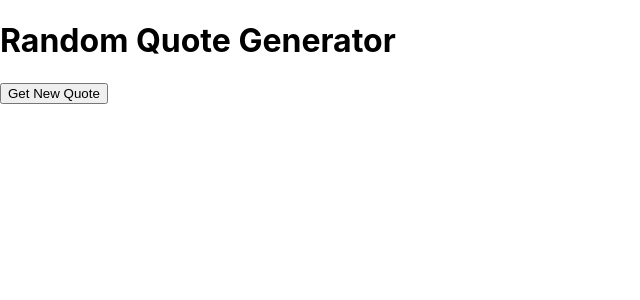
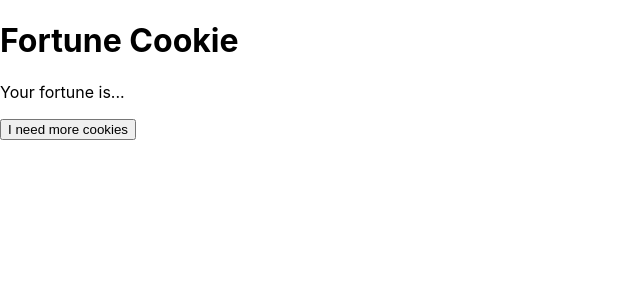
Before and after one commit to nataliethomas04/automation-project, a React (Create React App) app: page / in a window 1280 px wide. Shown: the top 300 px of the page, without its empty margins (0-640 px from the left). Built offline with nearby package versions, Linux system fonts and the light colour scheme; no server answers.

Commit message:
testing deployment

```diff
--- a/src/App.js
+++ b/src/App.js
@@ -15,9 +15,10 @@ function App() {
 
   return (
     <div>
-      <h1>Random Quote Generator</h1>
+      <h1>Fortune Cookie</h1>
+      <p>Your fortune is...</p>
       <p>{quote}</p>
-      <button onClick={fetchQuote}>Get New Quote</button>
+      <button onClick={fetchQuote}>I need more cookies</button>
     </div>
   );
 }
```
